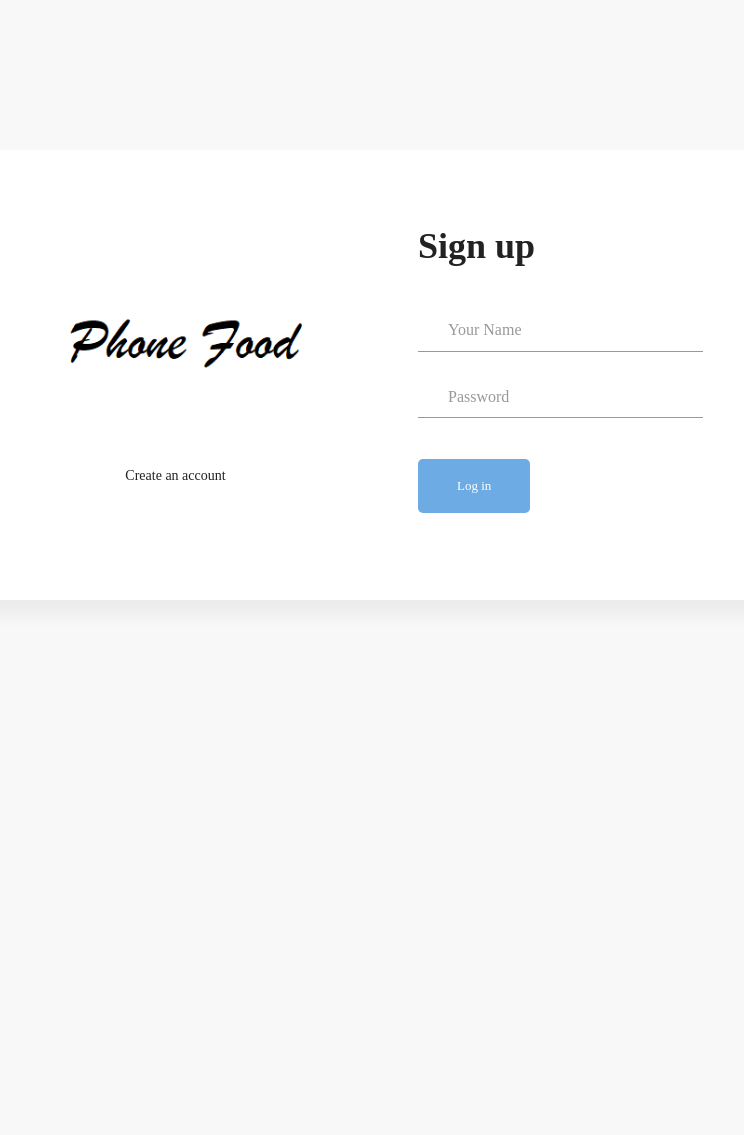
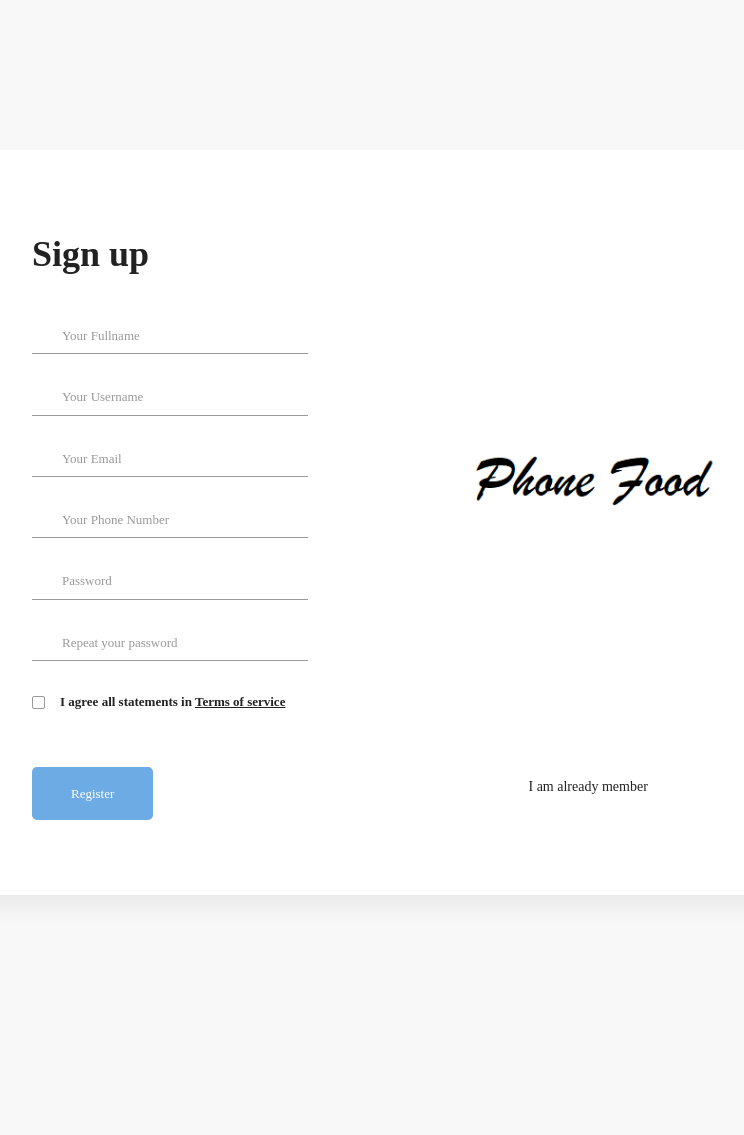
Before and after one commit to stetanjung/phoneFood, a PHP site: page /signup.php in a window 1280 px wide. Shown: the top 1135 px of the page, without its empty margins (282-1026 px from the left). Before the commit the page ends 513 px from the top, so only its background shows below. Run offline with PHP 8.4, Linux system fonts and the light colour scheme; some libraries are stand-ins or nearby versions; some web fonts are replaced.

Commit message:
update signin

```diff
--- a/phoneFood/login.php
+++ b/phoneFood/login.php
@@ -1,3 +1,6 @@
+<?php
+    session_start();
+?>
 <!DOCTYPE html>
 <html lang="en">
 
@@ -24,7 +27,7 @@
                 <div class="signin-content">
                     <div class="signin-image">
                         <figure class="login-image"><img src="images/logo.png" alt="sing up image" height="314px" width="294px"></figure>
-                        <a href="signup.php" class="signup-image-link">Create an account</a>
+                        <a href="/comp2121/assignment2/phoneFood/signup.php" class="signup-image-link">Create an account</a>
                     </div>
 
                     <div class="signin-form">
--- a/phoneFood/signup.php
+++ b/phoneFood/signup.php
@@ -1,3 +1,6 @@
+<?php
+    session_start();
+?>
 <!DOCTYPE html>
 <html lang="en">
 
@@ -9,39 +12,66 @@
     <link rel="stylesheet" href="https://cdnjs.cloudflare.com/ajax/libs/material-design-iconic-font/2.2.0/css/material-design-iconic-font.min.css">
     <script src="https://ajax.googleapis.com/ajax/libs/jquery/3.3.1/jquery.min.js"></script>
     <script src="https://maxcdn.bootstrapcdn.com/bootstrap/3.3.7/js/bootstrap.min.js"></script>
+    <link rel="stylesheet" href="css/login_signup.css">
+    <style>
+        .signup-image {
+            margin-top: 210px !important;
+        }
 
+        .signup-image-link {
+            margin-top: 250px !important;
+        }
+    </style>
     <title>Signup Page</title>
-    <link rel="stylesheet" href="css/login_signup.css">
 </head>
 
 <body>
 
 
-    <!-- Login form -->
     <div class="main">
-        <section class="sign-in">
+        <!-- Sign up form -->
+        <section class="signup">
             <div class="container">
-                <div class="signin-content">
-                    <div class="signin-image">
-                        <figure class="login-image"><img src="images/logo.png" alt="sing up image" height="314px" width="294px"></figure>
-                        <a href="signup.php" class="signup-image-link">Create an account</a>
-                    </div>
-
-                    <div class="signin-form">
+                <div class="signup-content">
+                    <div class="signup-form">
                         <h2 class="form-title">Sign up</h2>
-                        <form action="loginauthentication.php" method="POST" class="register-form" id="login-form">
+                        <form method="POST" action="signupauthentication.php" class="register-form" id="register-form">
                             <div class="form-group">
-                                <label for="your_name"><i class="zmdi zmdi-account material-icons-name"></i></label>
-                                <input type="text" name="your_name" id="your_name" placeholder="Your Name" />
+                                <label for="name"><i class="zmdi zmdi-account material-icons-name"></i></label>
+                                <input type="text" name="fullname" id="fullname" placeholder="Your Fullname"/>
                             </div>
                             <div class="form-group">
-                                <label for="your_pass"><i class="zmdi zmdi-lock"></i></label>
-                                <input type="password" name="your_pass" id="your_pass" placeholder="Password" />
+                                <label for="name"><i class="zmdi zmdi-account material-icons-name"></i></label>
+                                <input type="text" name="username" id="username" placeholder="Your Username"/>
+                            </div>
+                            <div class="form-group">
+                                <label for="email"><i class="zmdi zmdi-email"></i></label>
+                                <input type="email" name="email" id="email" placeholder="Your Email"/>
+                            </div>
+                            <div class="form-group">
+                                <label for="phone"><i class="zmdi zmdi-phone"></i></label>
+                                <input type="number" name="phone" id="phone" placeholder="Your Phone Number"/>
+                            </div>
+                            <div class="form-group">
+                                <label for="pass"><i class="zmdi zmdi-lock"></i></label>
+                                <input type="password" name="pass" id="pass" placeholder="Password"/>
+                            </div>
+                            <div class="form-group">
+                                <label for="re-pass"><i class="zmdi zmdi-lock-outline"></i></label>
+                                <input type="password" name="re_pass" id="re_pass" placeholder="Repeat your password"/>
+                            </div>
+                            <div class="form-group">
+                                <input type="checkbox" name="agree-term" id="agree-term" class="agree-term" required/>
+                                <label for="agree-term" class="label-agree-term"><span><span></span></span>I agree all statements in  <a href="/comp2121/assignment2/phoneFood/tnc.php" class="term-service"><u>Terms of service</u></a></label>
                             </div>
                             <div class="form-group form-button">
-                                <input type="submit" name="signin" id="signin" class="form-submit" value="Log in" />
+                                <input type="submit" name="signup" id="signup" class="form-submit" value="Register"/>
                             </div>
                         </form>
+                    </div>
+                    <div class="signup-image">
+                        <figure><img src="images/logo.png" alt="sing up image"></figure>
+                        <a href="/comp2121/assignment2/phoneFood/login.php" class="signup-image-link">I am already member</a>
                     </div>
                 </div>
             </div>
```
Also changed, not shown: phoneFood/admin.php (+22 -8 lines), phoneFood/index.php (+19 -12 lines), phoneFood/logout.php (added, +8 -0 lines), phoneFood/signupauthentication.php (added, +31 -0 lines), phoneFood/tableCreation.php (+9 -7 lines), phoneFood/testing.php (added, +25 -0 lines), phoneFood/loginauthentication.php (added).
